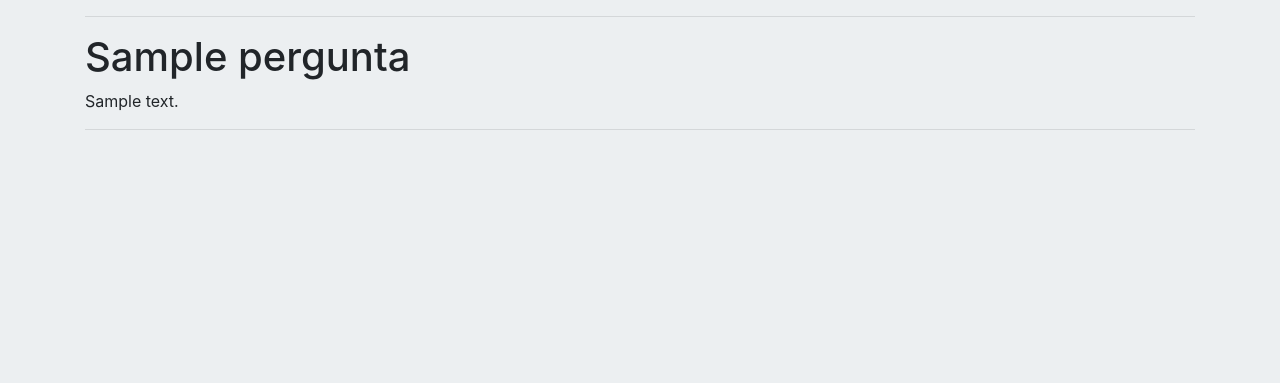
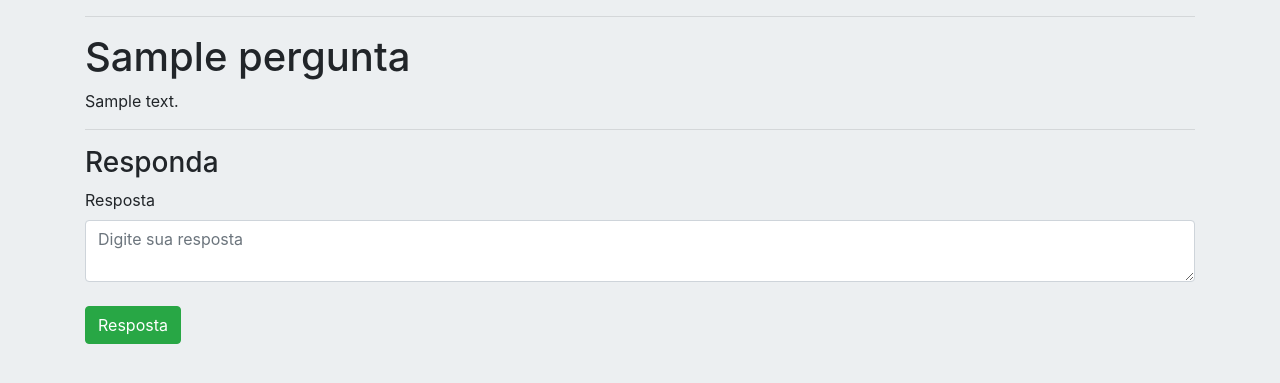
Before and after one commit to IgorGuariroba/Perguntas-e-respostas-, a Node server app: page /pergunta/1 in a window 1280 px wide. Shown: the part 56-439 px from the top of the page. Run offline with Node 20, Linux system fonts and the light colour scheme; tables that the repository leaves empty hold one stand-in row (values such as "Sample post"); some libraries are stand-ins or nearby versions.

Commit message:
#Node Formulario de resposta

```diff
--- a/views/pergunta.ejs
+++ b/views/pergunta.ejs
@@ -7,7 +7,12 @@
        <h1><%= pergunta.titulo %></h1>
        <p><%= pergunta.descricao %></p>
        <hr>
-
+       <h3>Responda</h3>
+       <form>
+           <label>Resposta</label>
+           <textarea placeholder="Digite sua resposta" class="form-control" name="corpo"></textarea><br>
+           <button type="submit" class="btn btn-success">Resposta</button>
+       </form>
     </div>
 
 </body>
```
